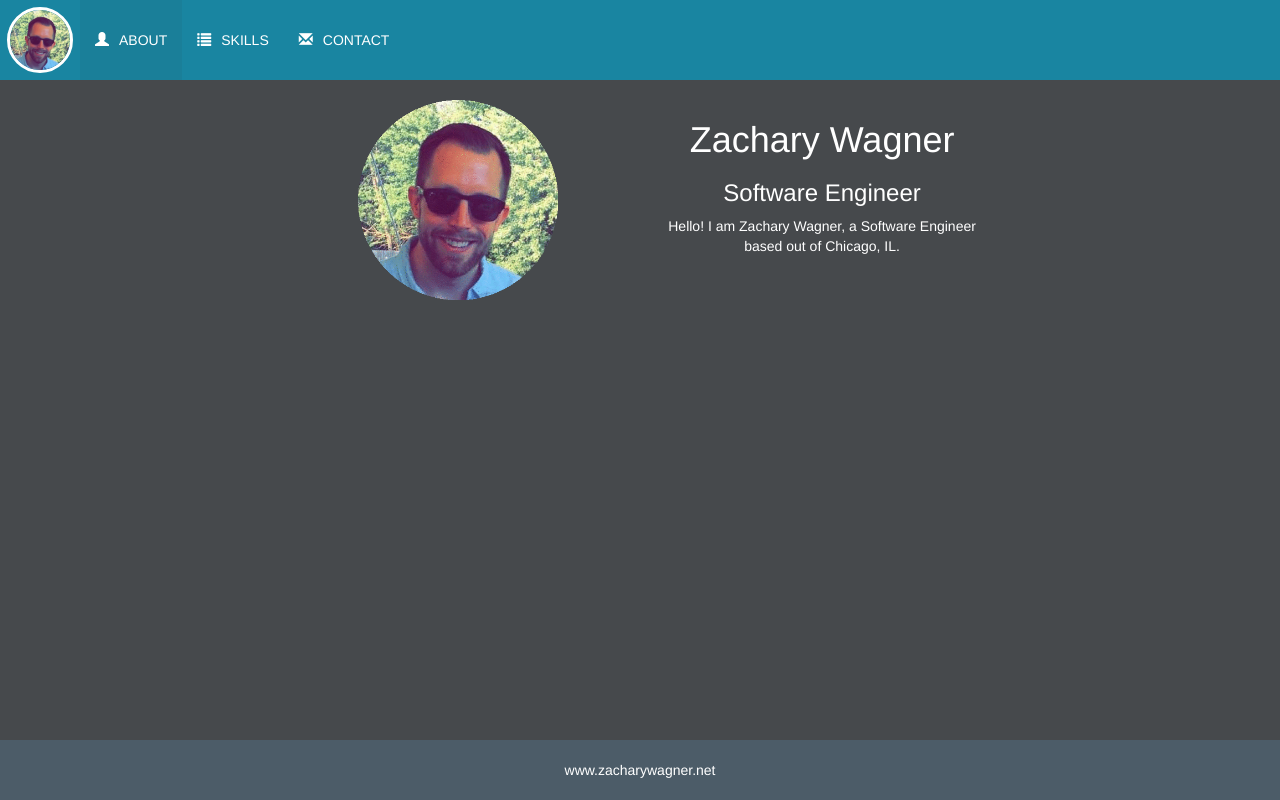
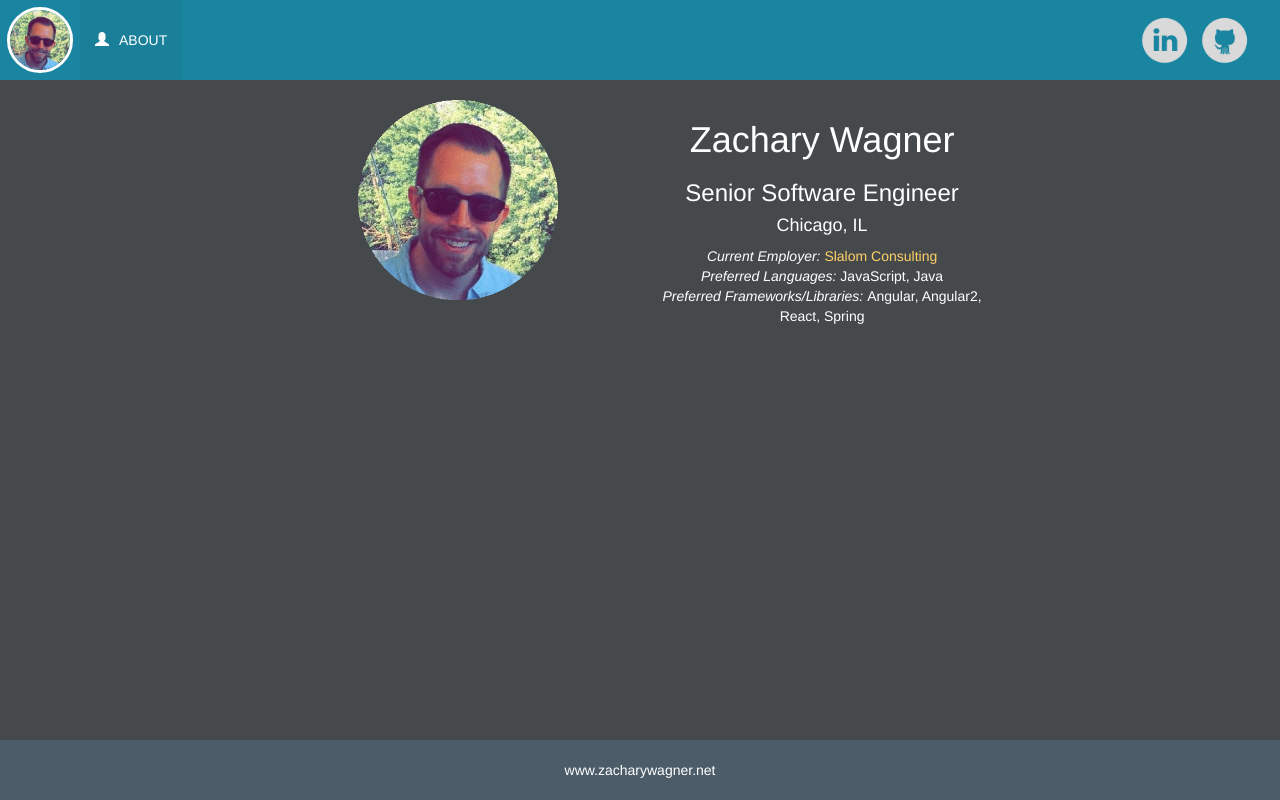
Before and after one commit to zwagner86/ng2-profile, an Angular app: page / in a window 1280 px wide. Built offline with nearby package versions, Linux system fonts and the light colour scheme.

Commit message:
playing around while trying to figure out structure/content

```diff
--- a/src/app/app.component.html
+++ b/src/app/app.component.html
@@ -9,8 +9,13 @@
     <div class="col-xs-12 col-sm-6">
       <div class="info-container">
         <h1>Zachary Wagner</h1>
-        <h3>Software Engineer</h3>
-        <p>Hello!  I am Zachary Wagner, a Software Engineer based out of Chicago, IL.</p>
+        <h3>Senior Software Engineer</h3>
+        <h4>Chicago, IL</h4>
+        <div class="info">
+          <div><span class="info-type">Current Employer: </span><a href="https://www.slalom.com/locations/chicago" target="_blank">Slalom Consulting</a></div>
+          <div><span class="info-type">Preferred Languages: </span>JavaScript, Java</div>
+          <div><span class="info-type">Preferred Frameworks/Libraries: </span>Angular, Angular2, React, Spring</div>
+        </div>
       </div>
     </div>
   </div>
--- a/src/app/app.component.less
+++ b/src/app/app.component.less
@@ -6,6 +6,7 @@
   position: relative;
   z-index: 500;
   width: 100%;
+  padding-bottom: 30px;
   margin-bottom: 60px;
 
   @media (min-width: @screen-sm-min) {
@@ -29,6 +30,13 @@
     float: none;
     text-align: center;
 
+    .info {
+
+      .info-type {
+        font-style: italic;
+      }
+    }
+
   }
 
 }
--- a/src/app/header/header.component.html
+++ b/src/app/header/header.component.html
@@ -8,13 +8,20 @@
         <span class="icon-bar"></span>
       </button>
       <a href="#" class="navbar-brand"><img src="../../assets/prof-pic.png" /></a>
+      <div class="social-icons-mobile">
+        <a href="https://www.linkedin.com/in/zacharywagner"><img class="linkedin" src="../../assets/linkedin_circle_gray.png" /></a>
+        <a href="https://github.com/zwagner86"><img class="github" src="../../assets/github_circle_gray.png" /></a>
+      </div>
     </div>
     <div id="navbar-collapse" class="collapse navbar-collapse">
       <ul class="nav navbar-nav">
         <li class="active"><a href="#"><i class="glyphicon glyphicon-user"></i>ABOUT</a></li>
-        <li><a href="#"><i class="glyphicon glyphicon-list"></i>SKILLS</a></li>
-        <li><a href="#"><i class="glyphicon glyphicon-envelope"></i>CONTACT</a></li>
+        <!--<li><a href="#"><i class="glyphicon glyphicon-list"></i>SKILLS</a></li>-->
       </ul>
+      <div class="social-icons">
+        <a href="https://www.linkedin.com/in/zacharywagner"><img class="linkedin" src="../../assets/linkedin_circle_gray.png" /></a>
+        <a href="https://github.com/zwagner86"><img class="github" src="../../assets/github_circle_gray.png" /></a>
+      </div>
     </div>
   </div>
 </div>
--- a/src/app/header/header.component.less
+++ b/src/app/header/header.component.less
@@ -10,6 +10,30 @@
   height: 80px;
 
   .navbar-header {
+
+    .social-icons-mobile {
+      display: block;
+      padding-left: 50%;
+      margin-left: -55px;
+
+      a {
+        img {
+          width: 50px;
+          margin: 15px 5px;
+          &.linkedin {
+            margin-left: 0;
+          }
+          &.github {
+            margin-right: 0;
+          }
+        }
+      }
+
+      @media (min-width: @screen-sm-min) {
+        display: none;
+      }
+
+    }
 
     .navbar-brand {
       color: #ffffff;
@@ -48,6 +72,28 @@
     border-color: #ffffff;
     position: relative;
     z-index: 501;
+
+    .social-icons {
+      display: none;
+
+      @media (min-width: @screen-sm-min) {
+        display: block;
+        text-align: right;
+        a {
+          img {
+            width: 50px;
+            margin: 15px 5px;
+            &.linkedin {
+              margin-left: 0;
+            }
+            &.github {
+              margin-right: 0;
+            }
+          }
+        }
+      }
+
+    }
 
     .navbar-nav {
       margin-top: 0;
--- a/src/styles.less
+++ b/src/styles.less
@@ -4,3 +4,10 @@ body {
   background-color: #46494C;
   color: #ffffff;
 }
+
+a {
+  color: #FFD166;
+  &:hover, &:focus {
+    color: #FFBB1E;
+  }
+}
```
Also changed, not shown: src/assets/github_circle_gray.png (added), src/assets/linkedin_circle_gray.png (added).
